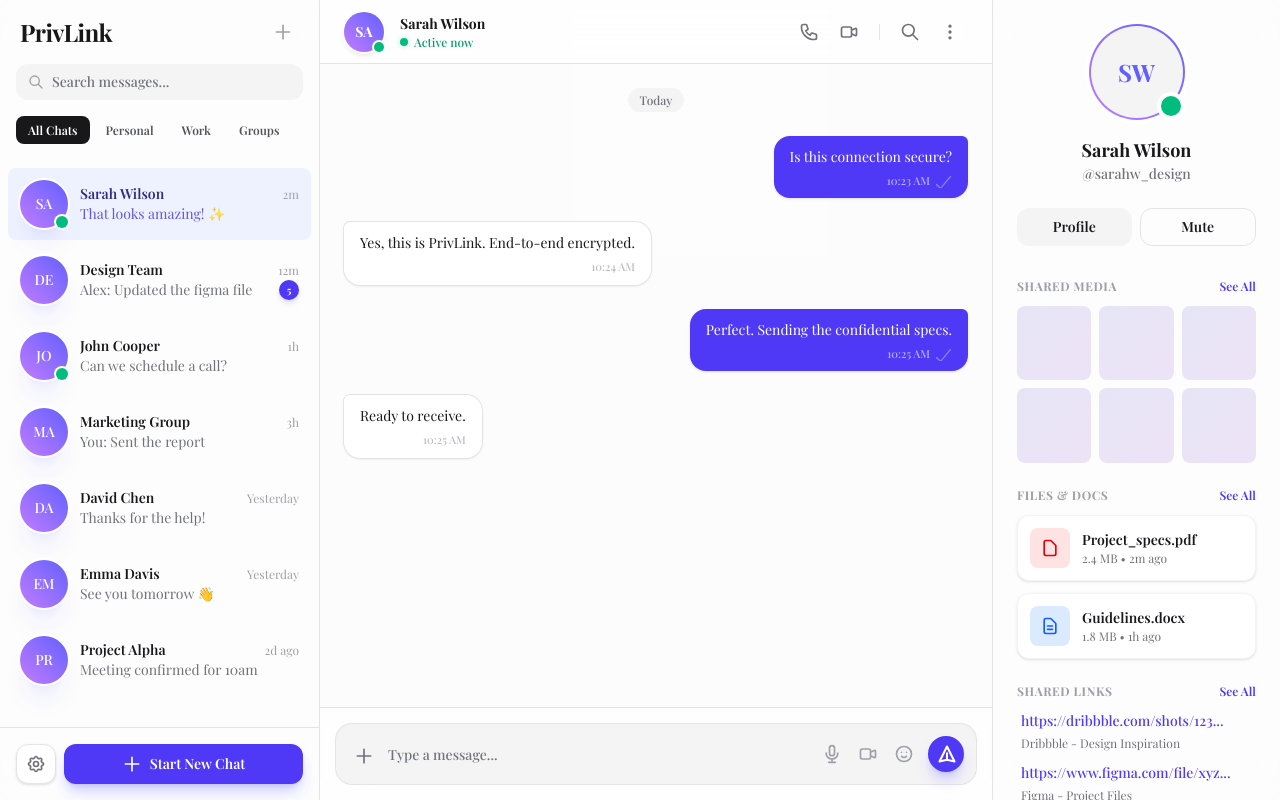
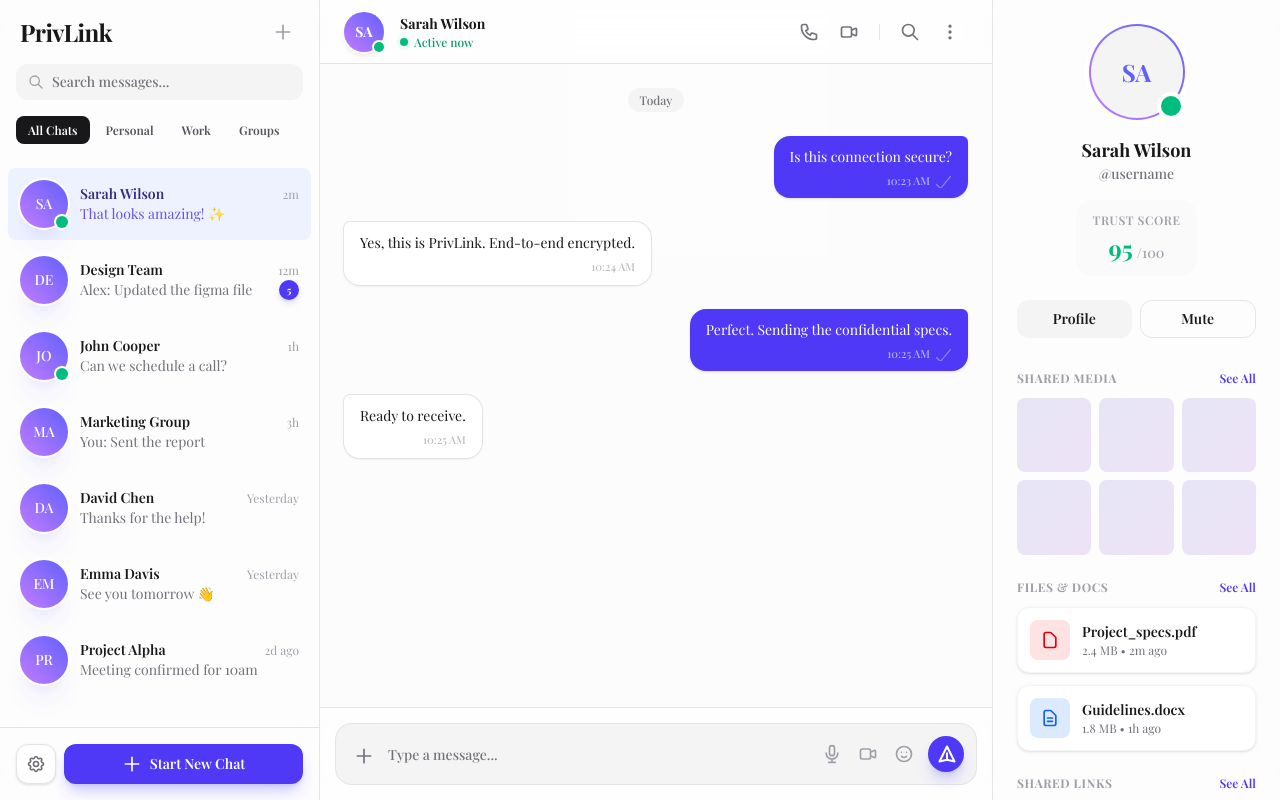
Before and after one commit to gagan2007jadaun/PrivLink, a Next.js app: page / in a window 1280 px wide. Built offline with nearby package versions, Linux system fonts and the light colour scheme; a web font is replaced by a local one.

Commit message:
Implement privacy features: Silent Mode, Screenshot Detection, Trust Score

```diff
--- a/src/app/page.tsx
+++ b/src/app/page.tsx
@@ -8,6 +8,8 @@
 import { useState, useRef, useEffect, useMemo } from "react";
 import { mockChats, mockMessages, Message, Chat } from "@/lib/data";
 
+import { useSettingsStore } from "@/store/useSettingsStore";
+
 export default function Home() {
   const [showRightPanel, setShowRightPanel] = useState(true);
 
@@ -16,9 +18,45 @@
   const [activeChatId, setActiveChatId] = useState(mockChats[0].id);
   const [messages, setMessages] = useState<Message[]>([]);
   const [isScrolledBottom, setIsScrolledBottom] = useState(true);
+  const { silentRead } = useSettingsStore();
 
   const messagesEndRef = useRef<HTMLDivElement>(null);
   const scrollContainerRef = useRef<HTMLDivElement>(null);
+
+  // Screenshot heuristic state
+  const lastBlurTime = useRef<number>(0);
+
+  useEffect(() => {
+    // Screenshot Detection Heuristics
+    const handleVisibilityChange = () => {
+      if (document.hidden) {
+        // Heuristic: If hidden shortly after blur, possible screenshot/recording setup or switching
+        console.warn("Visibility hidden - Possible capture event");
+      }
+    };
+
+    const handleBlur = () => {
+      lastBlurTime.current = Date.now();
+      console.log("Window blurred");
+    };
+
+    // Combined Heuristic (Example: Blur + Hidden within small window)
+    const checkHeuristics = () => {
+      if (document.hidden && Date.now() - lastBlurTime.current < 500) {
+        console.warn("High Probability Screenshot/Capture detected");
+      }
+    };
+
+    document.addEventListener("visibilitychange", handleVisibilityChange);
+    window.addEventListener("blur", handleBlur);
+    document.addEventListener("visibilitychange", checkHeuristics);
+
+    return () => {
+      document.removeEventListener("visibilitychange", handleVisibilityChange);
+      window.removeEventListener("blur", handleBlur);
+      document.removeEventListener("visibilitychange", checkHeuristics);
+    };
+  }, []);
 
   // Get current chat details
   const activeChat = useMemo(() =>
@@ -27,6 +65,9 @@
 
   // Mark chat as seen with delay
   const markAsSeen = (chatId: string) => {
+    // Respect "Seen Silently" mode
+    if (silentRead) return;
+
     // Human-like delay logic
     const delay = Math.floor(Math.random() * 2500) + 1500;
 
@@ -189,7 +230,7 @@
       </main>
 
       {/* Right Sidebar */}
-      {showRightPanel && <RightPanel />}
+      {showRightPanel && <RightPanel chat={activeChat} />}
     </div >
   );
 }
--- a/src/app/settings/page.tsx
+++ b/src/app/settings/page.tsx
@@ -10,7 +10,7 @@
 
 export default function Settings() {
     const { theme, setTheme } = useTheme();
-    const { fontVariable, setFontVariable } = useSettingsStore();
+    const { fontVariable, setFontVariable, silentRead, toggleSilentRead } = useSettingsStore();
     const [mounted, setMounted] = useState(false);
 
     // Prevent hydration mismatch
@@ -142,6 +142,25 @@
                             </div>
                         </section>
 
+                        {/* Privacy Settings */}
+                        <section>
+                            <h2 className="mb-4 text-lg font-semibold text-zinc-900 dark:text-white">Privacy</h2>
+                            <div className="rounded-2xl border border-zinc-200 bg-white p-6 shadow-sm dark:border-zinc-800 dark:bg-zinc-900">
+                                <div className="flex items-center justify-between">
+                                    <div>
+                                        <div className="font-medium text-zinc-900 dark:text-white">Seen Silently Mode</div>
+                                        <div className="text-xs text-zinc-500 dark:text-zinc-400">Read messages without sending receipts</div>
+                                    </div>
+                                    <button
+                                        onClick={toggleSilentRead}
+                                        className={`relative inline-flex h-6 w-11 items-center rounded-full transition-colors focus:outline-none focus:ring-2 focus:ring-indigo-500 focus:ring-offset-2 ${silentRead ? 'bg-indigo-600' : 'bg-zinc-200 dark:bg-zinc-700'}`}
+                                    >
+                                        <span className={`inline-block h-4 w-4 transform rounded-full bg-white transition-transform ${silentRead ? 'translate-x-6' : 'translate-x-1'}`} />
+                                    </button>
+                                </div>
+                            </div>
+                        </section>
+
                         {/* Notifications */}
                         <section>
                             <h2 className="mb-4 text-lg font-semibold text-zinc-900 dark:text-white">Notifications</h2>
--- a/src/components/RightPanel.tsx
+++ b/src/components/RightPanel.tsx
@@ -1,6 +1,23 @@
 import React from 'react';
+import { Chat } from '@/lib/data';
 
-export default function RightPanel() {
+interface RightPanelProps {
+    chat?: Chat;
+}
+
+export default function RightPanel({ chat }: RightPanelProps) {
+    if (!chat) return null;
+
+    // Calculate color based on score
+    const getScoreColor = (score: number) => {
+        if (score >= 80) return 'text-emerald-500';
+        if (score >= 50) return 'text-amber-500';
+        return 'text-red-500';
+    };
+
+    const score = chat.trustScore || 100;
+    const scoreColor = getScoreColor(score);
+
     return (
         <aside className="hidden h-full w-72 flex-col border-l border-zinc-200 bg-white/50 backdrop-blur-xl dark:border-zinc-800 dark:bg-zinc-900/50 xl:flex">
 
@@ -11,14 +28,31 @@
                 <div className="flex flex-col items-center">
                     <div className="relative mb-4">
                         <div className="h-24 w-24 rounded-full bg-linear-to-tr from-purple-400 to-indigo-500 p-0.5 ring-4 ring-white dark:ring-zinc-900">
-                            <div className="flex h-full w-full items-center justify-center rounded-full bg-zinc-100 dark:bg-zinc-800 font-bold text-2xl text-indigo-500">
-                                SW
-                            </div>
+                            {chat.avatarUrl ? (
+                                <img src={chat.avatarUrl} alt={chat.name} className="h-full w-full rounded-full object-cover bg-white" />
+                            ) : (
+                                <div className="flex h-full w-full items-center justify-center rounded-full bg-zinc-100 dark:bg-zinc-800 font-bold text-2xl text-indigo-500">
+                                    {chat.name.substring(0, 2).toUpperCase()}
+                                </div>
+                            )}
                         </div>
-                        <span className="absolute bottom-1 right-1 h-5 w-5 rounded-full bg-emerald-500 ring-4 ring-white dark:ring-zinc-900" />
+                        {chat.isOnline && (
+                            <span className="absolute bottom-1 right-1 h-5 w-5 rounded-full bg-emerald-500 ring-4 ring-white dark:ring-zinc-900" />
+                        )}
                     </div>
-                    <h2 className="text-lg font-bold text-zinc-900 dark:text-white">Sarah Wilson</h2>
-                    <p className="text-sm font-medium text-zinc-500 dark:text-zinc-400">@sarahw_design</p>
+                    <h2 className="text-lg font-bold text-zinc-900 dark:text-white text-center">{chat.name}</h2>
+                    <p className="text-sm font-medium text-zinc-500 dark:text-zinc-400">@username</p>
+
+                    {/* Trust Score Badge */}
+                    <div className="mt-4 flex flex-col items-center gap-1 rounded-2xl bg-zinc-50 px-4 py-3 dark:bg-zinc-800/50">
+                        <span className="text-xs font-semibold uppercase tracking-wider text-zinc-400">Trust Score</span>
+                        <div className="flex items-baseline gap-1">
+                            <span className={`text-2xl font-bold ${scoreColor}`}>
+                                {score}
+                            </span>
+                            <span className="text-sm font-medium text-zinc-400">/100</span>
+                        </div>
+                    </div>
 
                     <div className="mt-6 flex w-full gap-2">
                         <button className="flex-1 rounded-xl bg-zinc-100 py-2 text-sm font-semibold text-zinc-900 hover:bg-zinc-200 dark:bg-zinc-800 dark:text-white dark:hover:bg-zinc-700">
--- a/src/lib/data.ts
+++ b/src/lib/data.ts
@@ -21,6 +21,7 @@
     time: string;
     unreadCount?: number;
     isOnline?: boolean;
+    trustScore?: number; // 0-100
 }
 
 export const mockChats: Chat[] = [
@@ -31,6 +32,7 @@
         time: "2m",
         unreadCount: 2,
         isOnline: true,
+        trustScore: 95,
     },
     {
         id: "2",
@@ -38,6 +40,7 @@
         lastMessage: "Alex: Updated the figma file",
         time: "12m",
         unreadCount: 5,
+        trustScore: 88,
     },
     {
         id: "3",
@@ -45,6 +48,7 @@
         lastMessage: "Can we schedule a call?",
         time: "1h",
         isOnline: true,
+        trustScore: 42,
     },
     {
         id: "4",
--- a/src/store/useSettingsStore.ts
+++ b/src/store/useSettingsStore.ts
@@ -4,6 +4,8 @@
 interface SettingsState {
     fontVariable: string;
     setFontVariable: (font: string) => void;
+    silentRead: boolean;
+    toggleSilentRead: () => void;
 }
 
 export const useSettingsStore = create<SettingsState>()(
@@ -11,6 +13,8 @@
         (set) => ({
             fontVariable: '--font-playfair', // Default font
             setFontVariable: (font) => set({ fontVariable: font }),
+            silentRead: false,
+            toggleSilentRead: () => set((state) => ({ silentRead: !state.silentRead })),
         }),
         {
             name: 'settings-storage',
```
